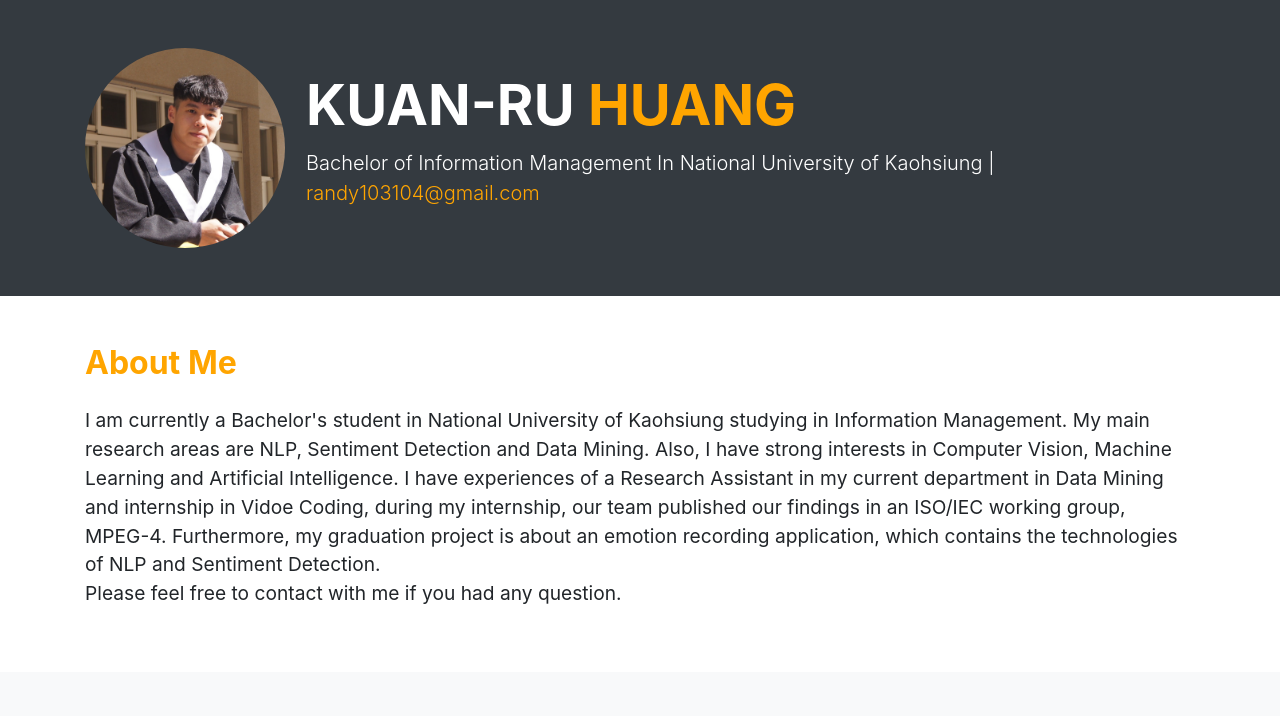
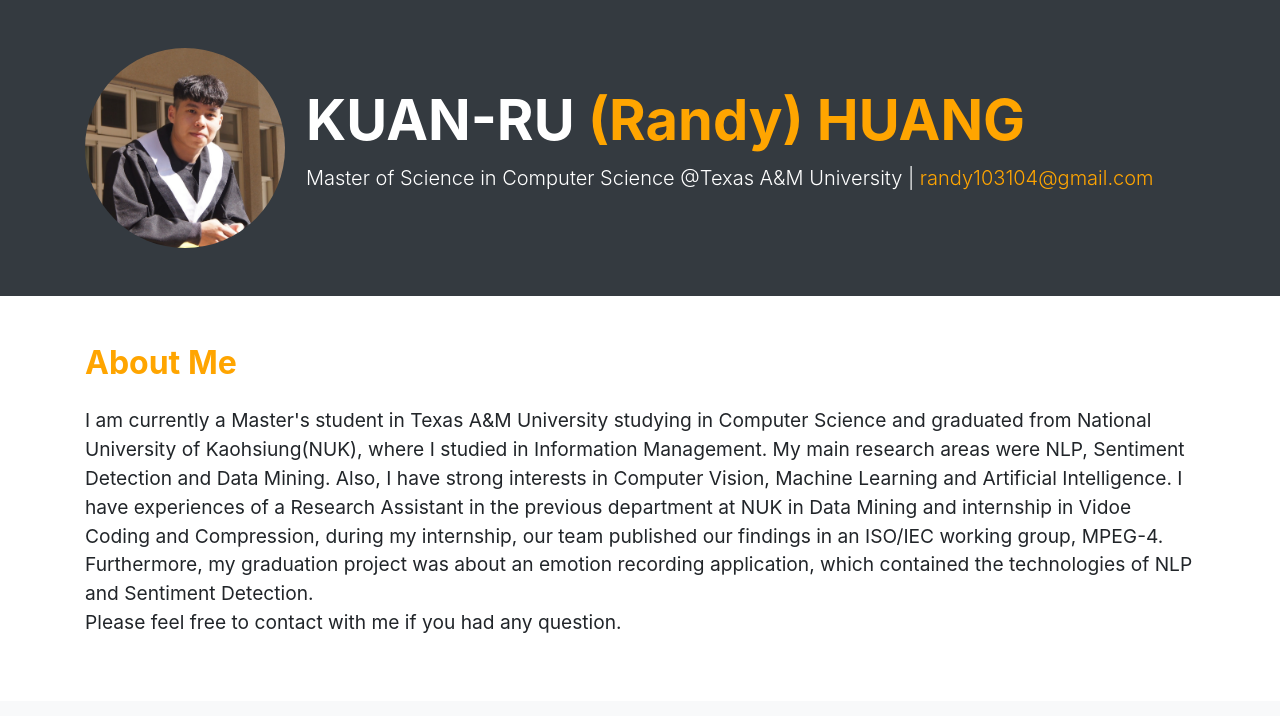
Before and after one commit to CrownRu0212/CrownRu0212.github.io, a plain HTML site: page index.html in a window 1280 px wide. Shown: the top 716 px of the page. Drawn offline with nearby package versions, Linux system fonts and the light colour scheme.

Commit message:
Update index.html

```diff
--- a/index.html
+++ b/index.html
@@ -19,8 +19,8 @@
                     <table>
                     <tr>
                         <td style="vertical-align: bottom">
-                            <h1 class="display-4"><span class="normal-text">KUAN-RU </span><span class="orange-bold-text">HUANG</span></h1>
-                            <p class="lead">Bachelor of Information Management In National University of Kaohsiung | <a href="mailto:randy103104@gmail.com" style="color: orange;">randy103104@gmail.com</a></p>
+                            <h1 class="display-4"><span class="normal-text">KUAN-RU </span><span class="orange-bold-text">(Randy) HUANG</span></h1>
+                            <p class="lead">Master of Science in Computer Science @Texas A&M University | <a href="mailto:randy103104@gmail.com" style="color: orange;">randy103104@gmail.com</a></p>
                         </td>
                     </tr>
                     </table>
@@ -33,8 +33,8 @@
         <div class="container">
             <h2 class="mb-4"><span class="orange-bold-text">About Me</span></h2>
             <p style="font-size: 120%;">
-                I am currently a Bachelor's student in National University of Kaohsiung studying in Information Management. My main research areas are NLP, Sentiment Detection and Data Mining. Also, I have strong interests in Computer Vision, Machine Learning and Artificial Intelligence.
-                I have experiences of a Research Assistant in my current department in Data Mining and internship in Vidoe Coding, during my internship, our team published our findings in an ISO/IEC working group, MPEG-4. Furthermore, my graduation project is about an emotion recording application, which contains the technologies of NLP and Sentiment Detection.<br>
+                I am currently a Master's student in Texas A&M University studying in Computer Science and graduated from National University of Kaohsiung(NUK), where I studied in Information Management. My main research areas were NLP, Sentiment Detection and Data Mining. Also, I have strong interests in Computer Vision, Machine Learning and Artificial Intelligence.
+                I have experiences of a Research Assistant in the previous department at NUK in Data Mining and internship in Vidoe Coding and Compression, during my internship, our team published our findings in an ISO/IEC working group, MPEG-4. Furthermore, my graduation project was about an emotion recording application, which contained the technologies of NLP and Sentiment Detection.<br>
                 Please feel free to contact with me if you had any question.
             </p>
         </div>
```
